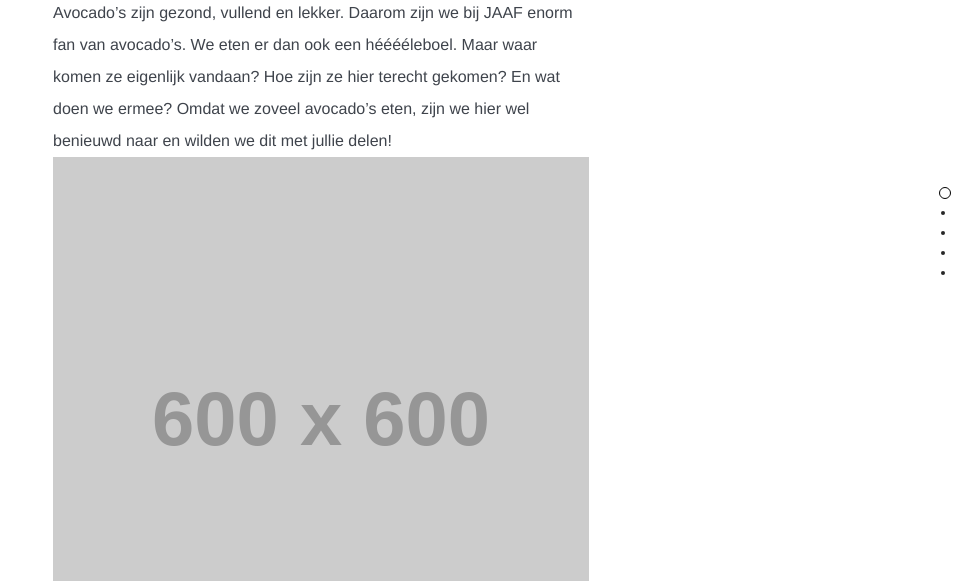
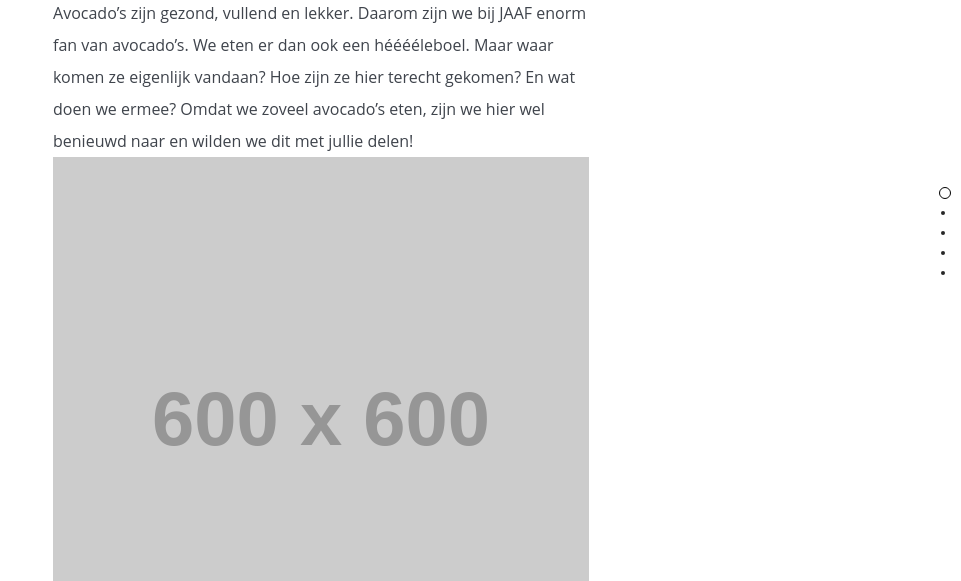
Before and after one commit to TevinStuurland/prj-avo, a plain HTML site: page index.html in a window 1280 px wide. Shown: the part 219-800 px from the top of the page, without its empty margins (319-1280 px from the left). Drawn offline with nearby package versions, Linux system fonts and the light colour scheme; placeholder pictures from the web are drawn by us.

Commit message:
Update main.css

```diff
--- a/css/main.css
+++ b/css/main.css
@@ -39,8 +39,8 @@ time, mark, audio, video {
   --highlight-three: #56B9EF;
 
   --title-font: Avocado, sans-serif;
-  --heading-font: Georgia, serif;
-  --body-font: Helvetica, sans-serif;
+  --heading-font: 'Noto Serif', serif;;
+  --body-font: 'Open Sans', sans-serif;;
 
   --padding-light: 2em;
   --padding-heavy: 4em;
@@ -51,6 +51,9 @@ time, mark, audio, video {
   src: url('fonts/avo/avocado.otf'); /* IE9 Compat Modes */
   src: url('fonts/avo/avocado.ttf'), /* IE6-IE8 */
 }
+
+@import url('https://fonts.googleapis.com/css?family=Noto+Serif+KR:900&display=swap');
+@import url('https://fonts.googleapis.com/css?family=Open+Sans:400,600,700&display=swap');
 
 h1{
   font-size: 3em;
```
